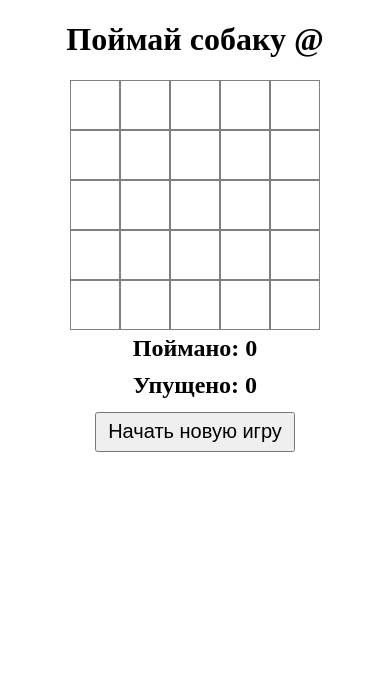
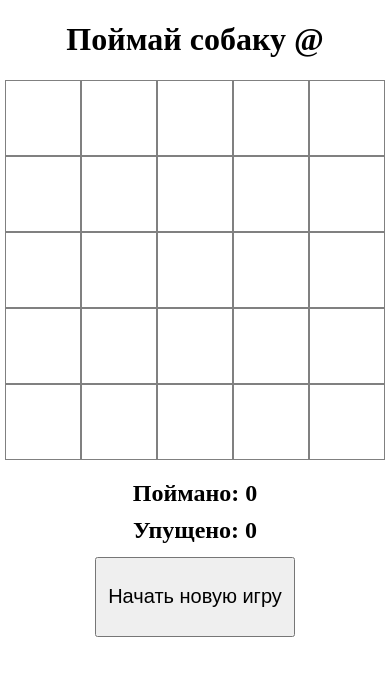
Before and after one commit to dmytro-ost/mole, an Angular app: page / in a window 390 px wide. Shown: the top 676 px of the page. Built offline with nearby package versions, Linux system fonts and the light colour scheme.

Commit message:
Fix size of cell. Fix scss import

```diff
--- a/src/app/app.component.scss
+++ b/src/app/app.component.scss
@@ -1,6 +1,4 @@
-$FIELDS_COUNT: 25;
-$WIDTH: 50px;
-$HEIGHT: 50px;
+@use '../styles_var.scss';
 
 h1 {
   text-align: center;
@@ -9,16 +7,14 @@ h1 {
 .main {
   display: flex;
   flex-wrap: wrap;
-
-  width: calc($WIDTH * sqrt($FIELDS_COUNT));
+  width: calc(var(--cell-width) * sqrt(styles_var.$FIELDS_COUNT));
   margin: 50px auto 0;
 }
 
 .field {
   border: 1px solid grey;
-  width: $WIDTH;
-  height: $HEIGHT;
-  box-sizing: border-box;
+  width: var(--cell-width);
+  height: var(--cell-width);
   cursor: pointer;
   display: flex;
   justify-content: center;
@@ -27,7 +23,8 @@ h1 {
   div {
     display: none;
     font-weight: bolder;
-    font-size: 25px;
+    font-size: 50px;
+    margin-bottom: 7px;
 
     &.mole {
       display: block;
@@ -36,20 +33,25 @@ h1 {
 }
 
 .score {
-  max-width: calc($WIDTH * sqrt($FIELDS_COUNT) * 2);
+  max-width: calc(var(--cell-width) * sqrt(styles_var.$FIELDS_COUNT) * 2);
   display: flex;
-  justify-content: space-between;
+  justify-content: space-evenly;
   align-items: center;
-  margin: 0 auto;
+  margin: 15px auto;
 
   button {
     cursor: pointer;
+    padding: 5px 10px;
   }
 }
 
 @media screen and (max-width: 550px) {
   .score {
     flex-direction: column;
+  }
+
+  .field div {
+    font-size: 55px;
   }
 
   .main {
@@ -62,23 +64,24 @@ h1 {
   }
 
   button {
-    height: 40px;
+    height: 80px;
     width: 200px;
     order: 1;
     font-size: 20px;
     margin-top: 8px;
   }
 
+
 }
 
 @media (hover: hover) {
   .field:hover {
-    background-color: #e4e4e4;
+    background-color: styles_var.$HOVER_COLOR;
   }
 }
 
 @media (hover: none) {
   .field:active {
-    background-color: #e4e4e4;
+    background-color: styles_var.$HOVER_COLOR;
   }
 }
--- a/src/styles.scss
+++ b/src/styles.scss
@@ -1 +1,20 @@
-/* You can add global styles to this file, and also import other style files */
+@use 'styles_var.scss';
+
+:root {
+    --cell-width: #{styles_var.$CELL_WIDTH};
+}
+
+body {
+    margin: 0;
+    padding: 0;
+}
+
+* {
+    box-sizing: border-box;
+}
+
+@media screen and (max-width: 550px) {
+    :root {
+        --cell-width: calc((100vw - 10px) / #{sqrt(styles_var.$FIELDS_COUNT)});
+    }
+}
--- /dev/null
+++ b/src/styles_var.scss
@@ -0,0 +1,3 @@
+$FIELDS_COUNT: 25;
+$CELL_WIDTH: 75px;
+$HOVER_COLOR: #e4e4e4;
```
